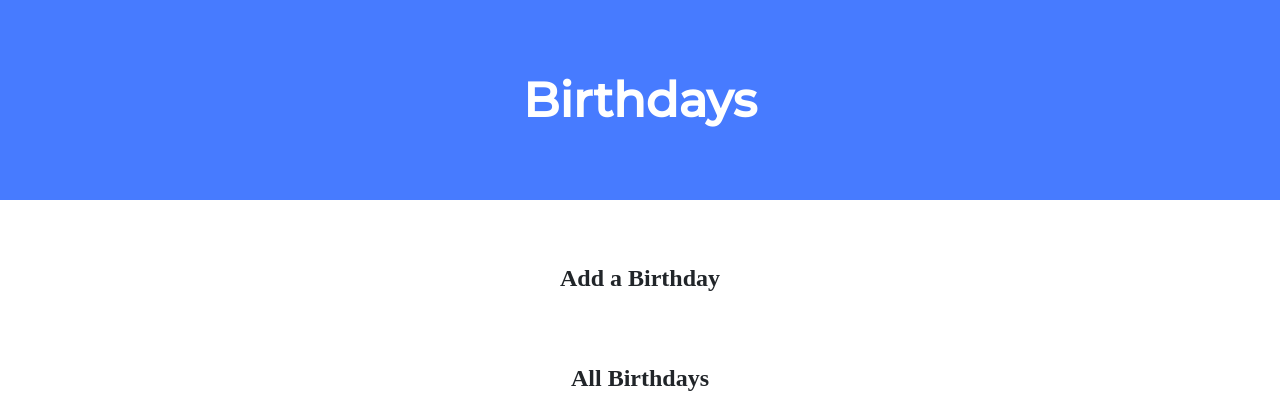
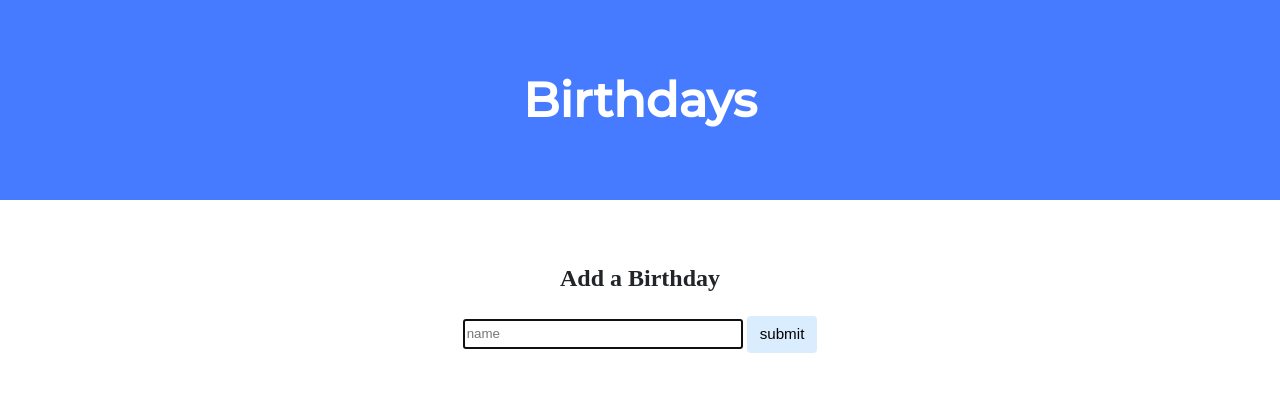
Before and after one commit to holyfatmama/Portfolio, a Flask app: page / in a window 1280 px wide. Shown: the top 403 px of the page. Run offline with Flask 3, Linux system fonts and the light colour scheme; some libraries are stand-ins or nearby versions.

Commit message:
Sun, Oct 29, 2023, 7:01 PM +08:00

```diff
--- a/birthdays/templates/index.html
+++ b/birthdays/templates/index.html
@@ -16,7 +16,8 @@
                 <h2>Add a Birthday</h2>
                 <!-- TODO: Create a form for users to submit a name, a month, and a day -->
                 <form action="/birthday" method="post">
-
+                    <input autocomplete="off" autofocus name="name" placeholder="name" type="text">
+                    <button type="submit">submit</button>
                 </form>
             </div>
 
```
